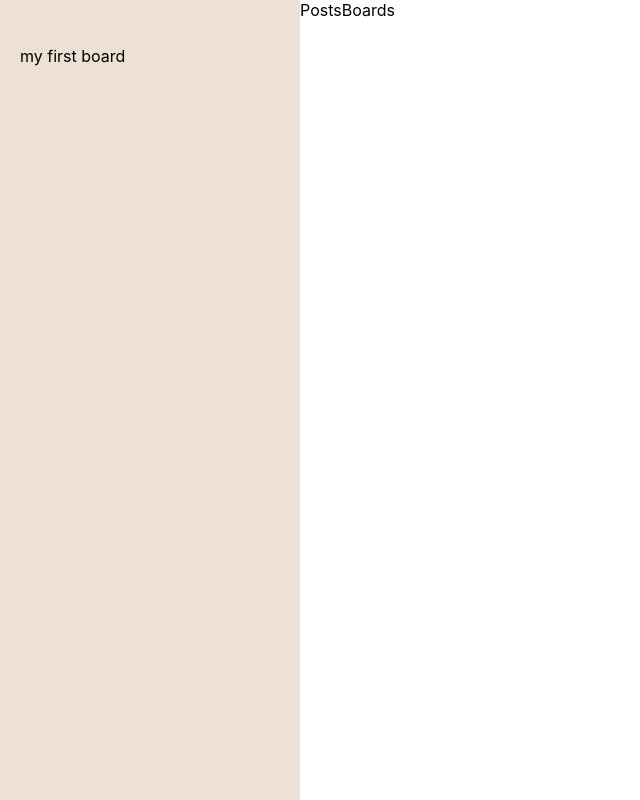
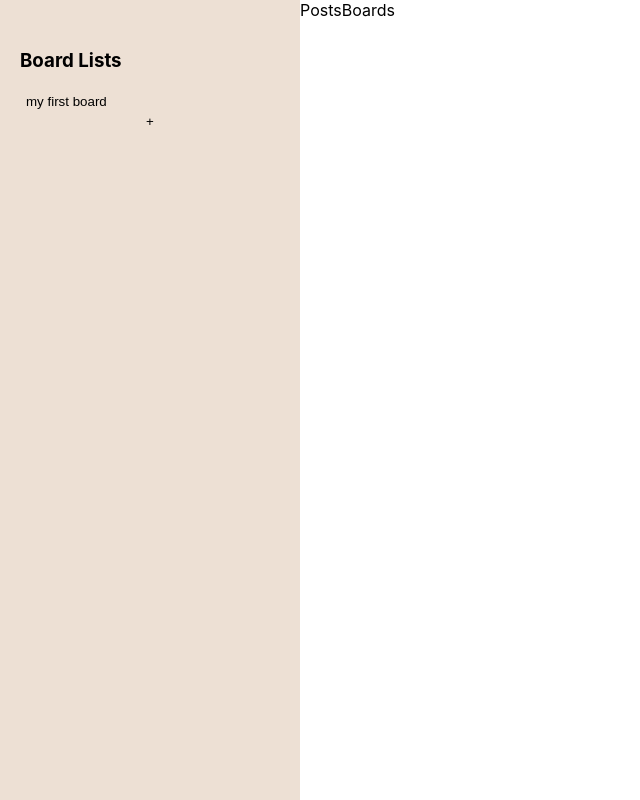
Before and after one commit to tlatmdxo123/HDJ, a React (Create React App) app: page / in a window 1280 px wide. Shown: the whole page, without its empty margins (0-640 px from the left). Built offline with nearby package versions, Linux system fonts and the light colour scheme.

Commit message:
add BoardLists Component - 보드이름 클릭시 해당 탭 활성화 - 추가 버튼 클릭시 보드이름 입력창 생성 - 이름을 입력하고 엔터 혹은 추가 버튼 클릭시 보드 생성 - 보드 생성시 해당 보드로 자동 탭 전환₩

```diff
--- a/package.json
+++ b/package.json
@@ -9,6 +9,7 @@
     "react-dom": "^17.0.2",
     "react-redux": "^7.2.6",
     "react-scripts": "4.0.3",
+    "react-uuid": "^1.0.2",
     "redux": "^4.1.2",
     "redux-saga": "^1.1.3",
     "reselect": "^4.0.0",
--- a/src/components/BoardLists.tsx
+++ b/src/components/BoardLists.tsx
@@ -1,26 +1,104 @@
-import React from 'react';
+import React, { useRef, useState } from 'react';
 import { useSelector } from 'react-redux';
 import { selectBoards } from '../selectors/boards';
 import styled from 'styled-components';
+import { useDispatch } from 'react-redux';
+import { setTab } from '../store/Tab';
+import { addBoard } from '../store/Boards';
+import { uuidv4 } from '../utils/uuid';
+import { selectCurrentTab } from '../selectors/tab';
 
 const BoardLists: React.FC = () => {
+  const dispatch = useDispatch();
+  const currentTab = useSelector(selectCurrentTab);
   const boards = useSelector(selectBoards);
+
+  const inputRef = useRef<HTMLInputElement>(null);
+
+  const [inputActive, setInputActive] = useState(false);
+  const [newBoardName, setNewBoardName] = useState('');
+
+  function activeTab(id: string) {
+    dispatch(setTab(id));
+  }
+
+  function addNewBoard(boarName: string) {
+    if (boarName.length === 0) {
+      setInputActive(false);
+      return;
+    }
+
+    const id = uuidv4();
+
+    const newBoard = {
+      id,
+      name: boarName,
+      posts: [],
+    };
+
+    dispatch(addBoard(newBoard));
+    setNewBoardName('');
+    setInputActive(false);
+    activeTab(id);
+  }
+
+  function addButtonClickHandler() {
+    if (inputActive) {
+      addNewBoard(newBoardName);
+    }
+    setInputActive(true);
+  }
 
   return (
     <Container>
-      {boards.map(({ id, name }) => (
-        <p key={id}>{name}</p>
-      ))}
+      <Title>Board Lists</Title>
+      <BoardNames role="tablist" aria-label="board tabs">
+        {boards.map(({ id, name }) => (
+          <BoardName key={id} role="tab" aria-selected={id === currentTab} selected={id === currentTab} onClick={() => activeTab(id)}>
+            {name}
+          </BoardName>
+        ))}
+      </BoardNames>
+      {inputActive && (
+        <NameInput
+          type="text"
+          ref={inputRef}
+          value={newBoardName}
+          placeholder="보드 이름을 입력하세요"
+          onChange={(e) => setNewBoardName(e.target.value)}
+          onKeyPress={(e) => e.key === 'Enter' && addNewBoard(newBoardName)}
+        />
+      )}
+      <AddButton type="button" onClick={addButtonClickHandler}>
+        +
+      </AddButton>
     </Container>
   );
 };
 
-const Container = styled.div`
+const Container = styled.nav`
   width: 300px;
   height: 100vh;
   background: #ede0d4;
   padding: 30px 20px;
   box-sizing: border-box;
 `;
+const Title = styled.h3``;
 
+const BoardNames = styled.div``;
+
+const BoardName = styled.button<{ selected: boolean }>`
+  width: 100%;
+  background: ${({ selected }) => (selected ? '#ddb892' : '')};
+  cursor: pointer;
+  text-align: left;
+`;
+const AddButton = styled.button`
+  width: 100%;
+  cursor: pointer;
+`;
+const NameInput = styled.input`
+  width: 100%;
+  background-color: transparent;
+`;
 export default BoardLists;
--- a/src/index.css
+++ b/src/index.css
@@ -1,13 +1,23 @@
 body {
   margin: 0;
-  font-family: -apple-system, BlinkMacSystemFont, 'Segoe UI', 'Roboto', 'Oxygen',
-    'Ubuntu', 'Cantarell', 'Fira Sans', 'Droid Sans', 'Helvetica Neue',
-    sans-serif;
+  font-family: -apple-system, BlinkMacSystemFont, 'Segoe UI', 'Roboto', 'Oxygen', 'Ubuntu', 'Cantarell', 'Fira Sans', 'Droid Sans',
+    'Helvetica Neue', sans-serif;
   -webkit-font-smoothing: antialiased;
   -moz-osx-font-smoothing: grayscale;
 }
 
 code {
-  font-family: source-code-pro, Menlo, Monaco, Consolas, 'Courier New',
-    monospace;
+  font-family: source-code-pro, Menlo, Monaco, Consolas, 'Courier New', monospace;
 }
+
+button {
+  border: none;
+  background: none;
+}
+
+input {
+  border: none;
+}
+input:focus {
+  outline: none;
+}
--- /dev/null
+++ b/src/selectors/tab.ts
@@ -0,0 +1,3 @@
+import { RootState } from '../store';
+
+export const selectCurrentTab = (state: RootState) => state.currentTab;
--- /dev/null
+++ b/src/store/Tab.ts
@@ -0,0 +1,23 @@
+const SET_TAB = 'SET_TAB' as const;
+
+//actions
+export const setTab = (id: string) => ({
+  type: SET_TAB,
+  payload: id,
+});
+
+type TabAction = ReturnType<typeof setTab>;
+
+//reducer
+type Tabstate = string;
+
+const initialState: Tabstate = '';
+
+export default function tabReducer(state: Tabstate = initialState, action: TabAction) {
+  switch (action.type) {
+    case SET_TAB:
+      return action.payload;
+    default:
+      return state;
+  }
+}
--- a/src/store/index.ts
+++ b/src/store/index.ts
@@ -1,8 +1,10 @@
 import { combineReducers } from 'redux';
 import boardsReducer from './Boards';
+import tabReducer from './Tab';
 
 const rootReducer = combineReducers({
   boards: boardsReducer,
+  currentTab: tabReducer,
 });
 
 export default rootReducer;
--- /dev/null
+++ b/src/utils/uuid.ts
@@ -0,0 +1,14 @@
+//참고 : https://brocante.dev/ko/questions/105034
+export function uuidv4() {
+  const s = [];
+  const hexDigits = '0123456789abcdef';
+  for (let i = 0; i < 36; i++) {
+    s[i] = hexDigits.substr(Math.floor(Math.random() * 0x10), 1);
+  }
+  s[14] = '4'; // time_hi_and_version 필드의 비트 12-15를 0010으로
+  s[19] = hexDigits.substr((s[19] && 0x3) || 0x8, 1); // clock_seq_hi_and_reserved의 비트 6-7은 01로 예약 됨
+  s[8] = s[13] = s[18] = s[23] = '-';
+
+  const uuid = s.join('');
+  return uuid;
+}
```
Also changed, not shown: 2 other files (tests, documents, lock files or other folders).
